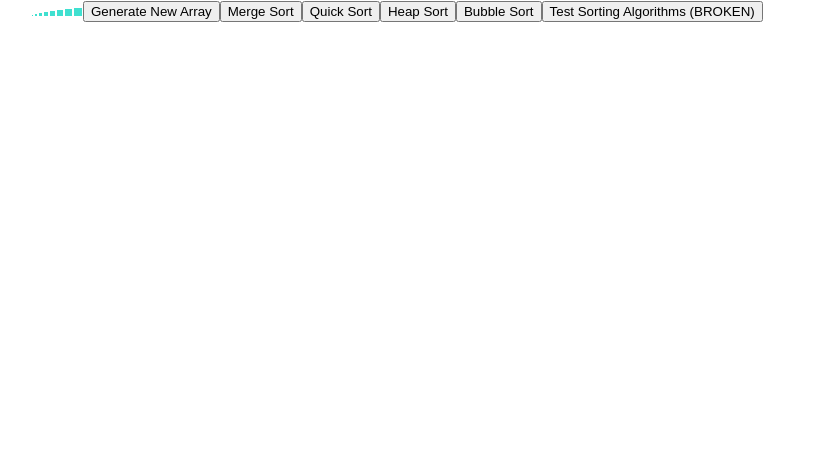
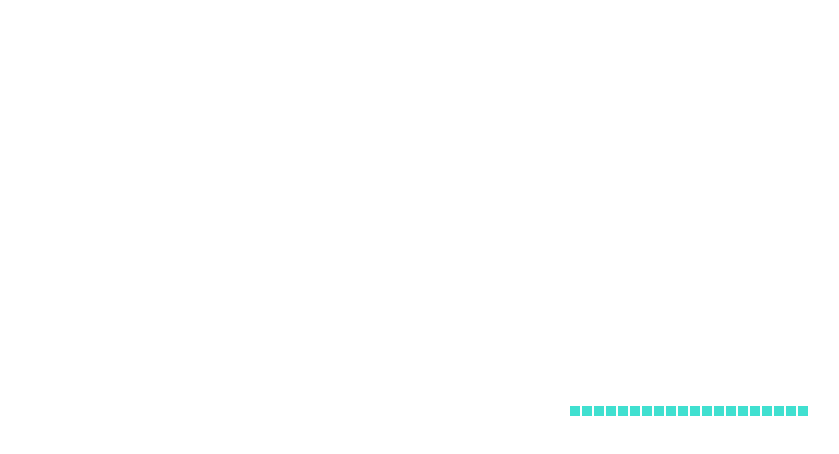
Before and after one commit to pburslemjr/pburslemjr.github.io, a React (Create React App) app: page / in a window 1280 px wide. Shown: the top 454 px of the page, without its empty margins (71-910 px from the left). Built offline with nearby package versions, Linux system fonts and the light colour scheme.

Commit message:
Modified Box render

```diff
--- a/src/Go/Go.css
+++ b/src/Go/Go.css
@@ -1,7 +1,7 @@
 .array-container {
     position: absolute;
-    left: 100px;
-    /* top: 100px; */
+    left: 50%;
+     top: 50%;
   }
 
   .box {
--- a/src/Go/Go.jsx
+++ b/src/Go/Go.jsx
@@ -30,7 +30,7 @@ export default class SortingVisualizer extends React.Component {
 
   resetArray() {
     const array = [];
-    for (let i = 0; i < 9; i++) {
+    for (let i = 0; i < 20; i++) {
       array.push(i);
     }
     this.setState({array});
@@ -98,20 +98,12 @@ export default class SortingVisualizer extends React.Component {
             className="array-bar"
             key={idx}
             style={{
-              width: `${value}px`,
+              width: `10px`,
               backgroundColor: PRIMARY_COLOR,
-              height: `${value}px`,
+              height: `10px`,
 
             }}></div>
         ))}
-        <button onClick={() => this.resetArray()}>Generate New Array</button>
-        <button onClick={() => this.mergeSort()}>Merge Sort</button>
-        <button onClick={() => this.quickSort()}>Quick Sort</button>
-        <button onClick={() => this.heapSort()}>Heap Sort</button>
-        <button onClick={() => this.bubbleSort()}>Bubble Sort</button>
-        <button onClick={() => this.testSortingAlgorithms()}>
-          Test Sorting Algorithms (BROKEN)
-        </button>
       </div>
     );
   }
```
